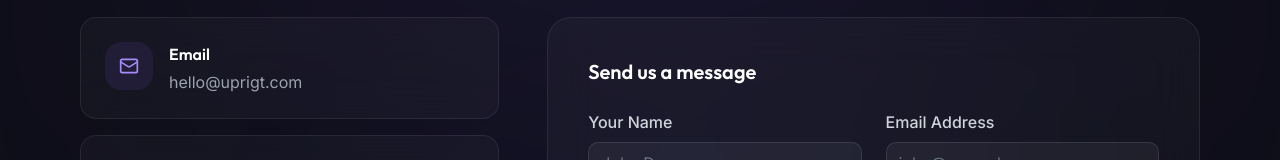
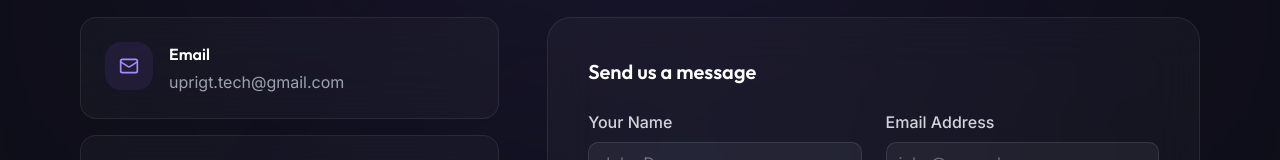
Before and after one commit to Uprigt-tech/uprigt, a React (Vite) app: page /contact in a window 1280 px wide. Shown: the part 345-505 px from the top of the page. Built offline with nearby package versions, Linux system fonts and the light colour scheme.

Commit message:
mail is added

```diff
--- a/src/pages/Contact.tsx
+++ b/src/pages/Contact.tsx
@@ -81,10 +81,10 @@ export function Contact() {
                     <div className="min-w-0">
                       <h4 className="font-display font-semibold text-white mb-0.5 md:mb-1 text-sm md:text-base">Email</h4>
                       <a
-                        href="mailto:hello@uprigt.com"
+                        href="mailto:uprigt.tech@gmail.com"
                         className="text-gray-400 hover:text-purple-400 transition-colors text-sm md:text-base truncate block"
                       >
-                        hello@uprigt.com
+                        uprigt.tech@gmail.com
                       </a>
                     </div>
                   </div>
```
